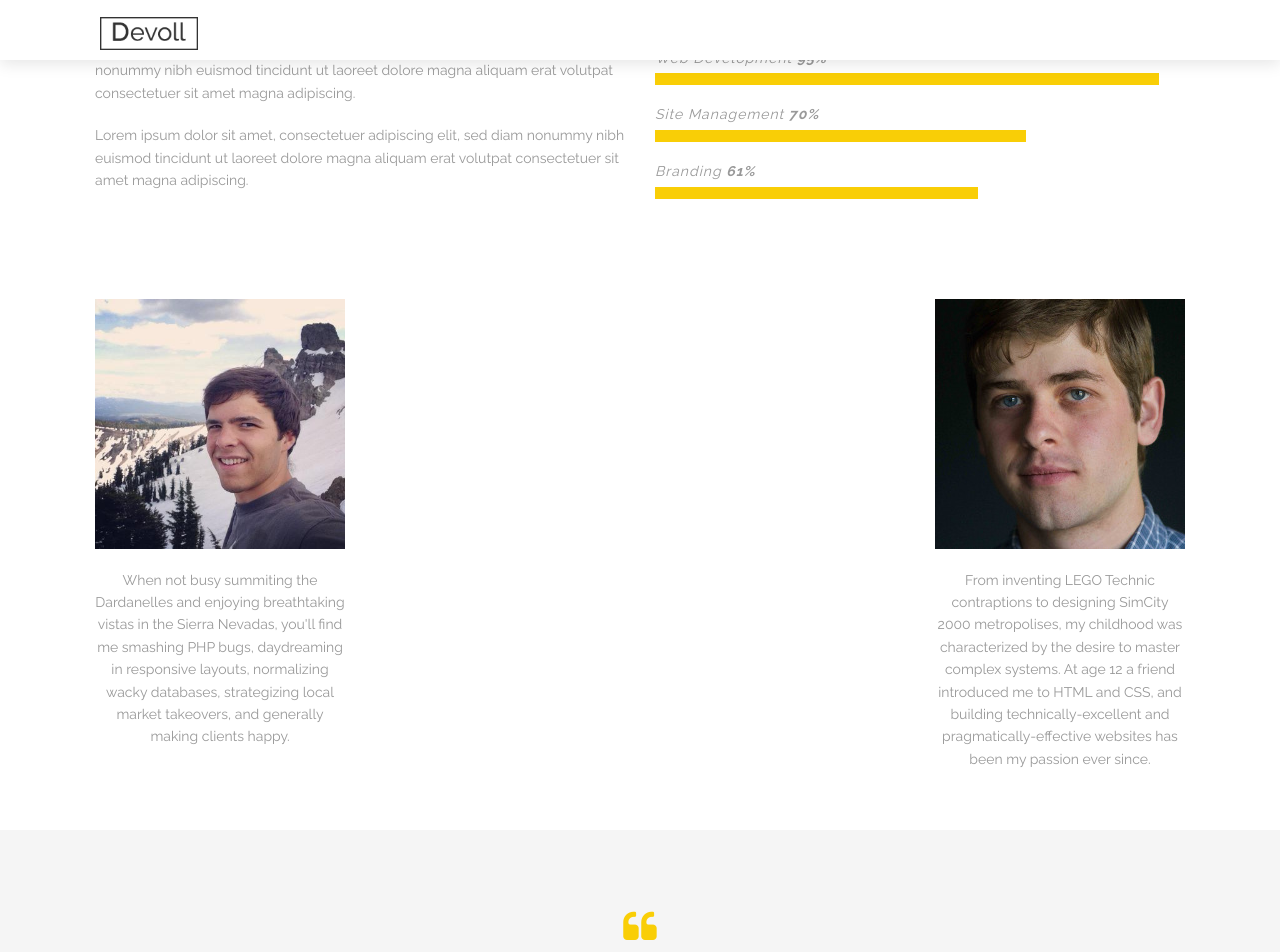
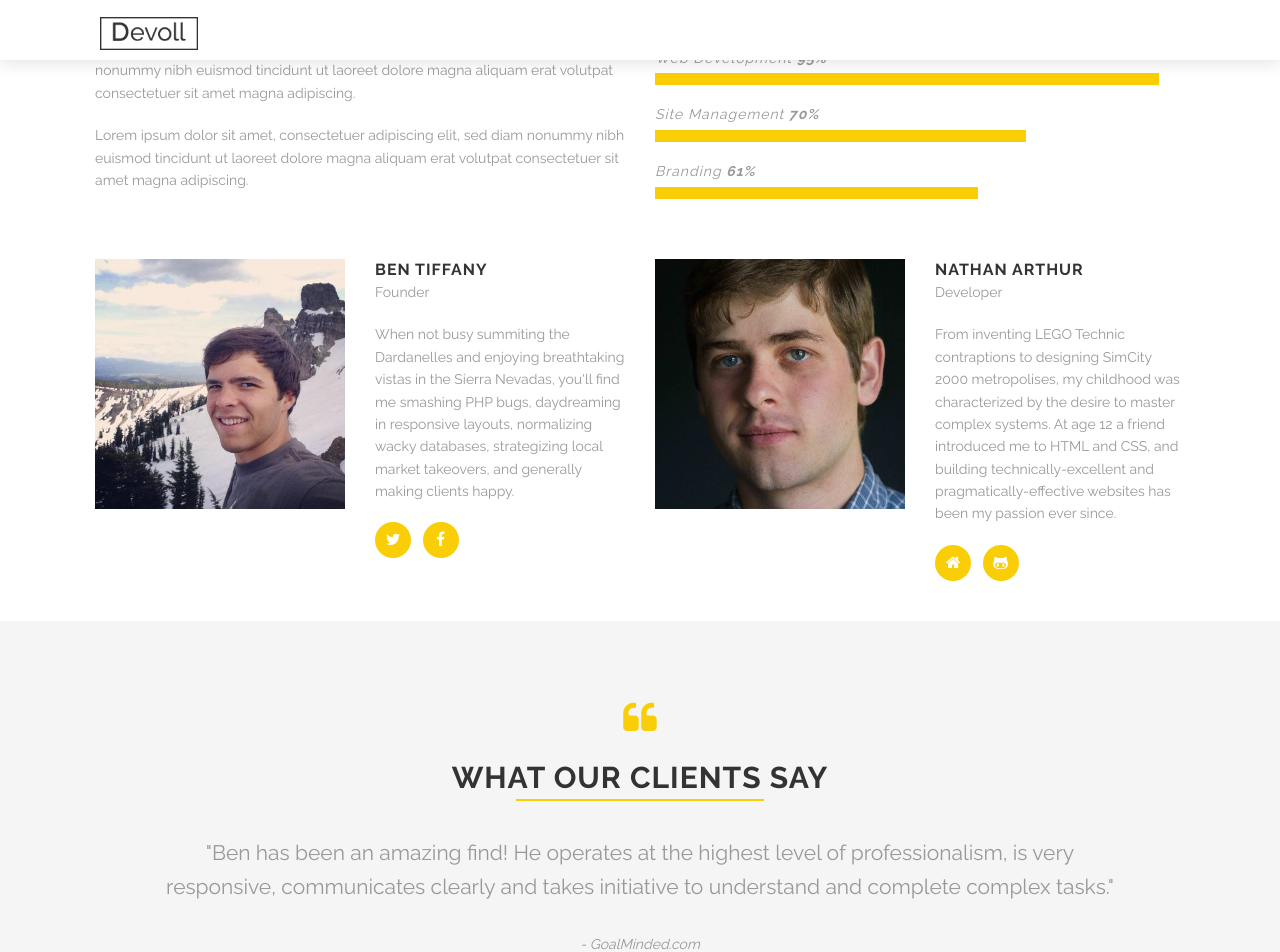
Before and after one commit to prismwebdesign/prismwebdesign-site, a Jekyll site: the page built from about.html, in a window 1280 px wide and 1400 px high, scrolled down 518 px. Shown: the top 952 px of the window. Built offline with Jekyll 4.4.1, drawn with Linux system fonts in a browser that asks for light colours; comment, search, counter and statistics services are not loaded; some of the changed text lies outside the part shown.

Commit message:
Fix About page members listing, add testimonials

```diff
--- /dev/null
+++ b/_includes/members-listing.html
@@ -0,0 +1,34 @@
+<div class='row members'>
+  {% for member in site.data.members %}
+    <div class='small-12 medium-12 large-6 columns'>
+      <div class='bio row'>
+        <div class='small-12 medium-6 large-6 columns'>
+          <div class='mod modTeamMember'>
+            <div class='member'>
+              <img class="avatar" alt="{{member.name}}" src="{{ member.avatar }}" />
+            </div>
+            <div class='two spacing'></div>
+          </div>
+        </div>
+
+        <div class='small-12 medium-6 large-6 columns'>
+          <div class='intro modTeamMember'>
+            <h3>{{member.name}}</h3>
+            <p>{{member.position}}</p>
+            <p>{{member.desc}}</p>
+            <ul class='socials'>
+              {% for social in member.socials %}
+                <li>
+                  <a href='{{social.link}}'>
+                    <i class='fa fa-{{social.icon}}'></i>
+                  </a>
+                </li>
+              {% endfor %}
+            </ul>
+          </div>
+          <div class='two spacing'></div>
+        </div>
+      </div>
+    </div>
+  {% endfor %}
+</div>
--- a/about.html
+++ b/about.html
@@ -12,12 +12,10 @@ skills:
   - title: Branding
     percentage: 61
 testimonials:
-  - quote: Reprehenderit eos et non et ut eum reprehenderit quis sequi quia vel repellendus id. Velit quit blanditiis dolor quam error eos dolores sequi eaque rerum est. Velit quit blanditiis dolor quam error eos dolores sequi eaque rerum est.
-    author: David White, Designer at Huglab
-  - quote: Lorem ipsum dolor sit amet, consectetuer adipiscing elit, sed diam nonummy nibh euismod tincidunt ut laoreet dolore magna aliquam erat volutpat consectetuer sit amet magna adipiscing.
-    author: David White, Designer at Huglab
-  - quote: Reprehenderit eos et non et ut eum reprehenderit quis sequi quia vel repellendus id. Velit quit blanditiis dolor quam error eos dolores sequi eaque rerum est.
-    author: David White, Designer at Huglab
+  - quote: Ben was great. He worked well with our existing team and brought a lot of good ideas and execution to the table. Will hire again when he has more time in his schedule.
+    author: ProxyServer.com
+  - quote: Ben has been an amazing find! He operates at the highest level of professionalism, is very responsive, communicates clearly and takes initiative to understand and complete complex tasks.
+    author: GoalMinded.com
 ---
 
 <div class='full parallax' style='background-image: url(images/@stock/about-us.jpg); color: #fff;'>
@@ -55,37 +53,8 @@ testimonials:
   </div>
 </div>
 
-
-<div class='full'>
-  <div class='row'>
-    {% for member in site.data.members %}
-      <div class='small-6 medium-3 large-3 columns'>
-        <div class='mod modTeamMember'>
-          <div class='member'>
-            <img class="avatar" alt="{{member.name}}" src="{{ member.avatar }}" />
-            <div class='overlay'>
-              <div class='intro'>
-                <h3>{{member.name}}</h3>
-                <p>{{member.position}}</p>
-                <ul class='socials'>
-                  {% for social in member.socials %}
-                    <li>
-                      <a href='{{social.link}}'>
-                        <i class='fa fa-{{social.icon}}'></i>
-                      </a>
-                    </li>
-                  {% endfor %}
-                </ul>
-              </div>
-            </div>
-          </div>
-          <p class='centered-text'>{{member.desc}}</p>
-          <div class='two spacing'></div>
-        </div>
-      </div>
-    {% endfor %}
-  </div>
-</div>
+<div class='two spacing'></div>
+{% include members-listing.html %}
 
 
 <div class='full parallax' style='background: #f5f5f5'>
@@ -115,7 +84,7 @@ testimonials:
                   <div class='two spacing'></div>
                 </div>
               {% endfor %}
-            </div>
+            </div><div class='two spacing'></div>
           </div>
           <div class='spacing'></div>
         </div>
--- a/index.html
+++ b/index.html
@@ -66,7 +66,7 @@ milestones:
 {% include home-module-portfolio.html %}
 {% include ingredients.html %}
 {% include milestones.html %}
-{% include members.html %}
+{% include home-module-members.html %}
 {% include our-customers.html %}
 
 <div class='full no-padding' style='background: #fff'>
```
Also changed, not shown: _includes/home-module-members.html (added, +13 -0 lines), _includes/members.html (deleted, +0 -46 lines).
